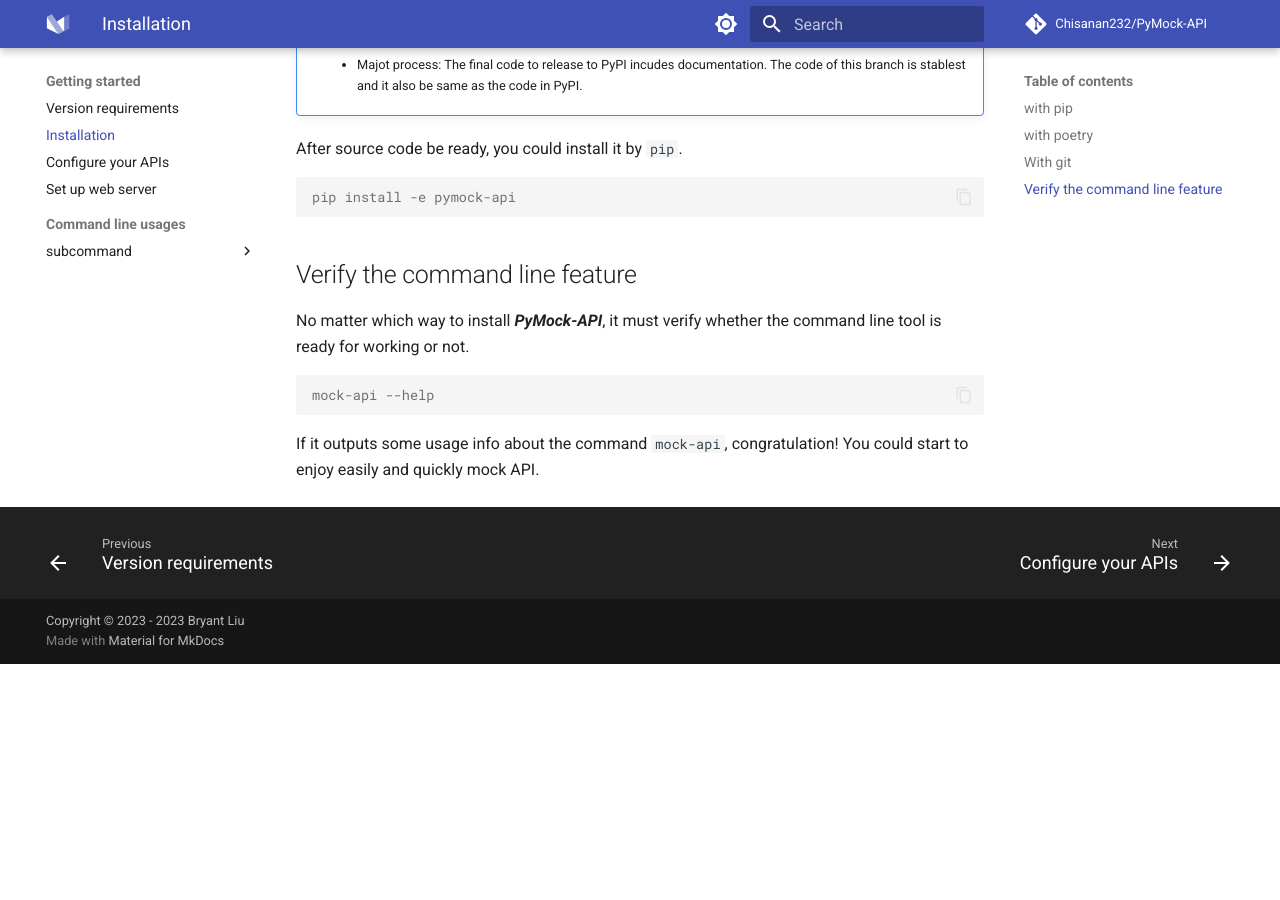
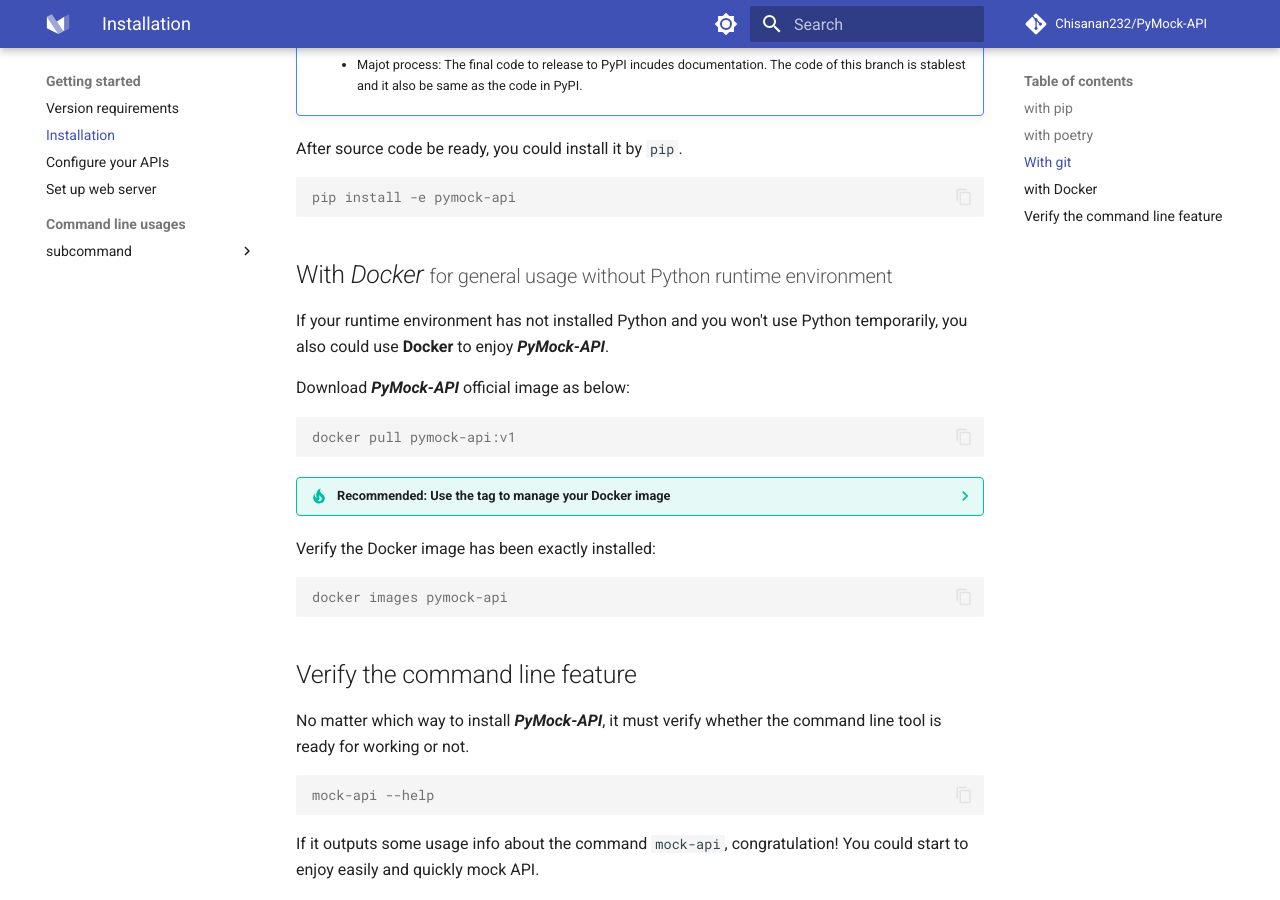
Before and after one commit to Chisanan232/PyMock-Server, an MkDocs documentation site: the page built from docs/getting-started/installation.md, in a window 1280 px wide and 900 px high, scrolled down 2035 px. Built offline with MkDocs 1.6.1 and Material for MkDocs 9.7.7, drawn with Linux system fonts in a browser that asks for light colours; comment, search, counter and statistics services are not loaded; before the commit the page ends 2699 px from its top, so only the background shows below that.

Commit message:
Add new section about installing by Docker.

````diff
--- a/docs/getting-started/installation.md
+++ b/docs/getting-started/installation.md
@@ -137,6 +137,31 @@ After source code be ready, you could install it by ``pip``.
 pip install -e pymock-api
 ```
 
+## With _Docker_ <small>for general usage without Python runtime environment</small> { #with-docker data-toc-label="with Docker" }
+
+If your runtime environment has not installed Python and you won't use Python temporarily, you also could use **Docker** to
+enjoy **_PyMock-API_**.
+
+Download **_PyMock-API_** official image as below:
+
+```console
+docker pull pymock-api:v1
+```
+
+??? tip "Recommended: Use the tag to manage your Docker image"
+
+    You could use command line ``docker pull pymock-api`` without tag
+    absolutely. But the default tag is ``latest``. That means you cannot
+    clear what version you have currently. So it recommends using tag
+    to manage it and clear what version it use currently by yourself.
+
+Verify the Docker image has been exactly installed:
+
+```console
+docker images pymock-api
+```
+
+
 ## Verify the command line feature
 
 No matter which way to install **_PyMock-API_**, it must verify whether the command line tool is ready for working or not.
````
